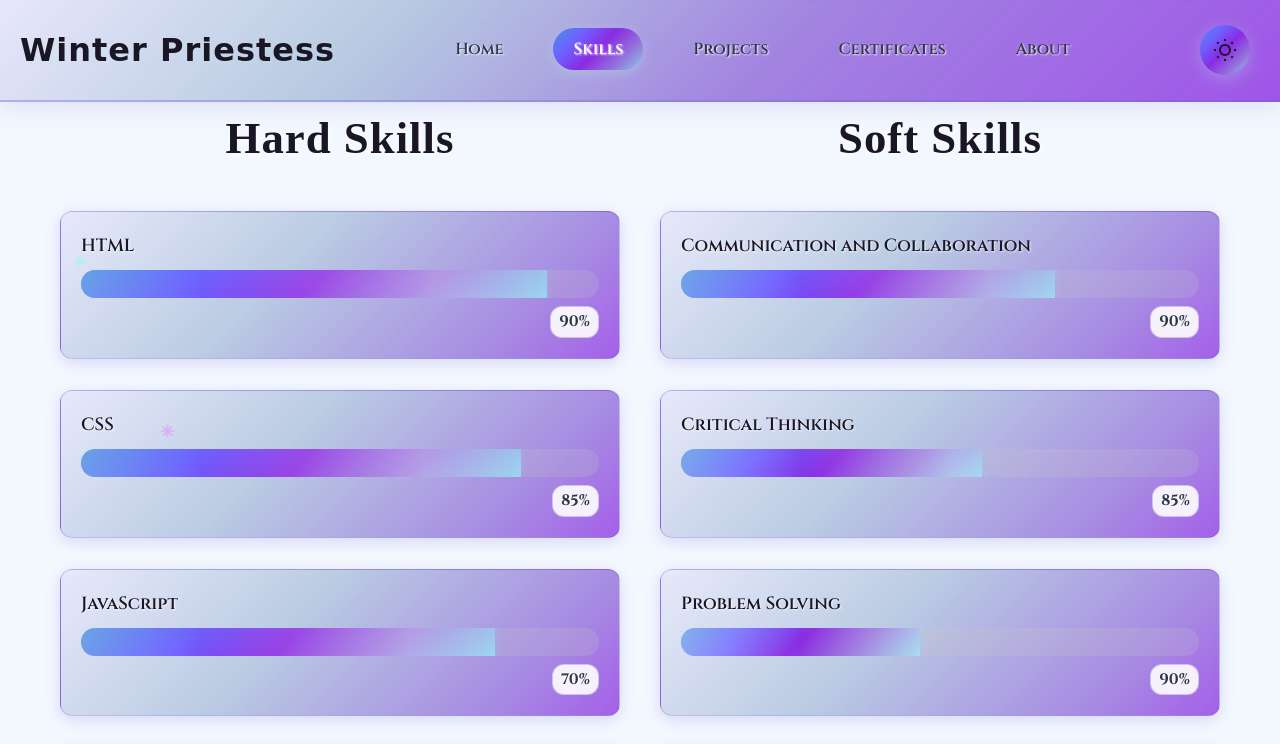
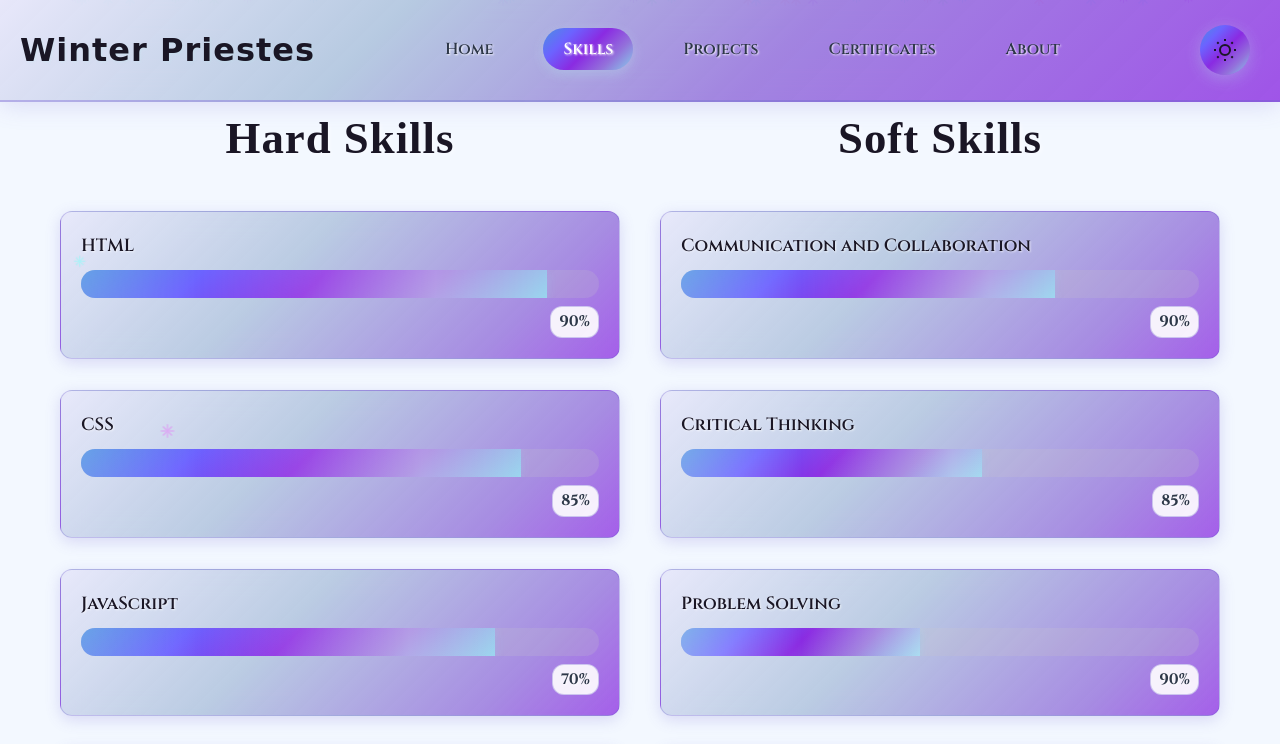
Before and after one commit to Arcianne/seasonsofus, a plain HTML site: page pasion-portfolio/winter-skills.html in a window 1280 px wide. Shown: the top 744 px of the page. Drawn offline with Linux system fonts and the light colour scheme; a web font is replaced by a local one.

Commit message:
inalis ko lang isang s sa Priestess

```diff
--- a/pasion-portfolio/winter-skills.html
+++ b/pasion-portfolio/winter-skills.html
@@ -10,7 +10,7 @@
 </head>
 <body class="winter-theme">
     <nav class="navbar">
-        <div class="nav-brand">Winter Priestess</div>
+        <div class="nav-brand">Winter Priestes</div>
         <ul class="nav-menu">
             <li><a href="winter-home.html" class="nav-link">Home</a></li>
             <li><a href="winter-skills.html" class="nav-link active">Skills</a></li>
```
